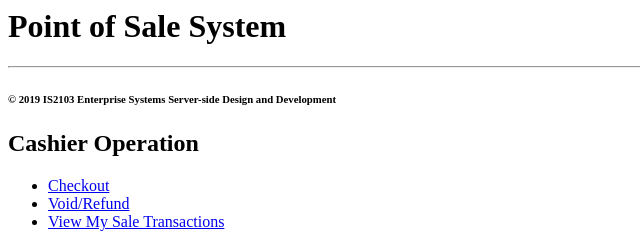
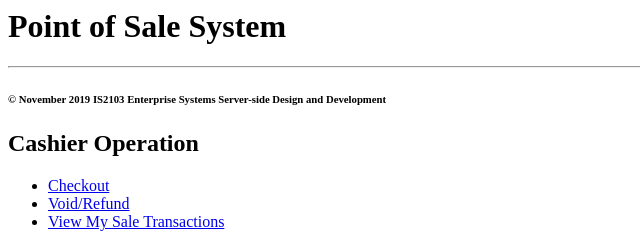
Before and after one commit to rzevania/PointOfSaleSystemWeb, a plain HTML site: page index.html in a window 1280 px wide. Shown: the top 240 px of the page, 0-640 px from the left. Drawn offline with Linux system fonts and the light colour scheme.

Commit message:
modified index.html copyright

```diff
--- a/index.html
+++ b/index.html
@@ -6,7 +6,7 @@
 		<h1>Point of Sale System</h1>
 		<p>
 			<hr/>
-			<h6>&copy; 2019 IS2103 Enterprise Systems Server-side Design and Development</h6>
+			<h6>&copy; November 2019 IS2103 Enterprise Systems Server-side Design and Development</h6>
 		</p>
 		<h2>Cashier Operation</h2>
 		<ul>
```
